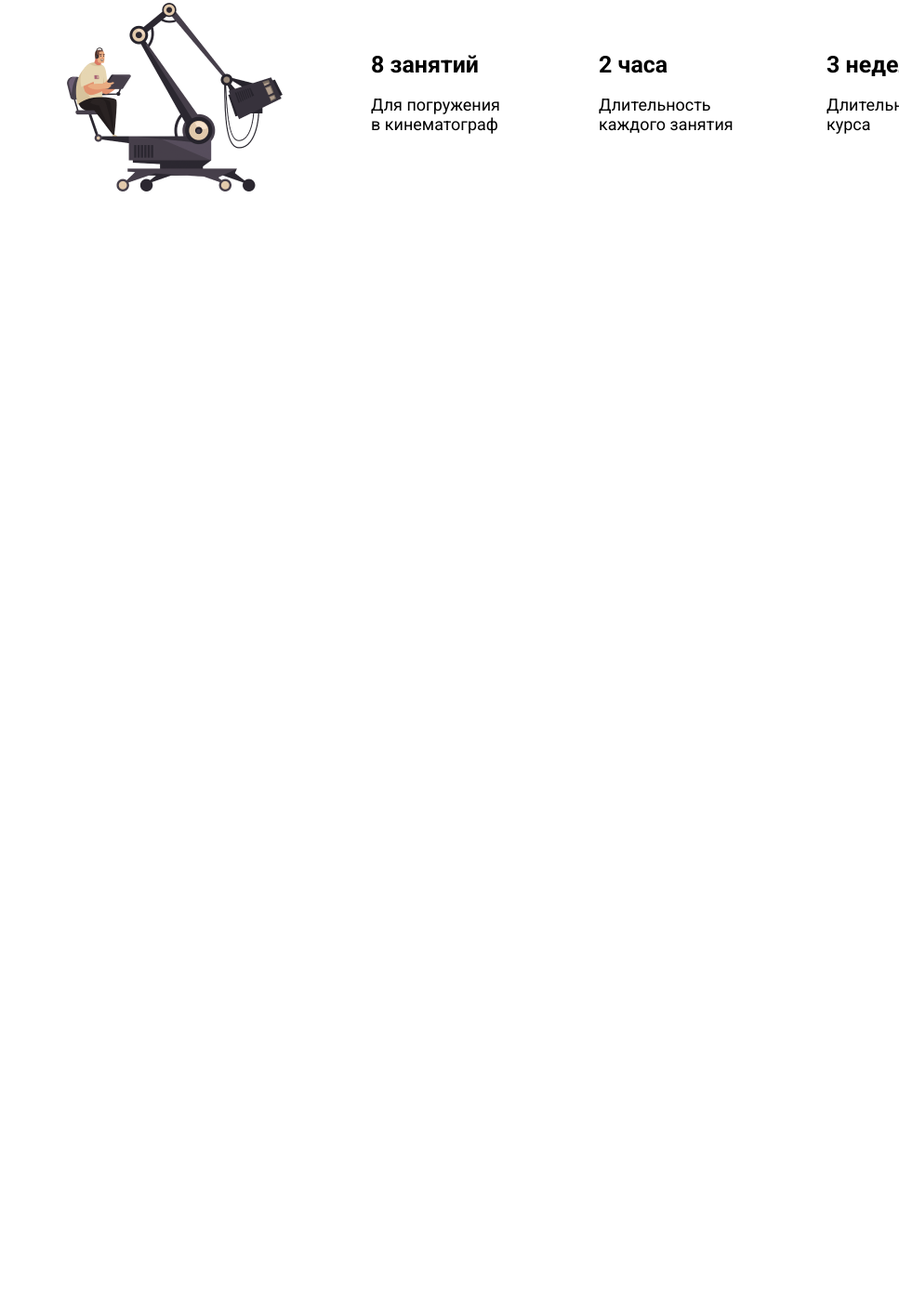
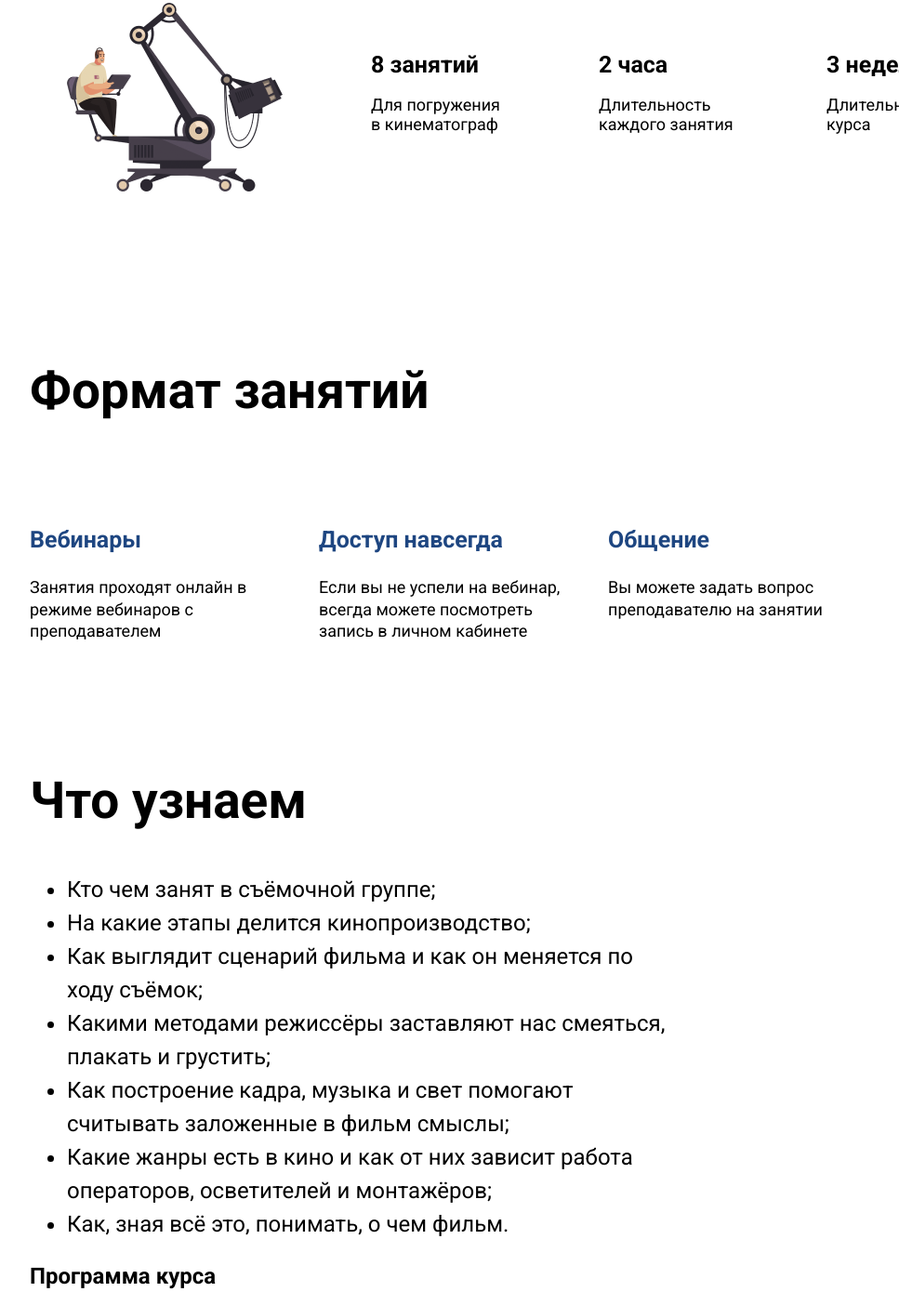
Before and after one commit to rufatbayramov90/first-project, a plain HTML site: page index.html in a window 1280 px wide. Shown: the part 1628-3032 px from the top of the page at 93% size, without its empty margins (97-1064 px from the left). Before the commit the page ends 1854 px from the top, so only its background shows below. Drawn offline with Linux system fonts and the light colour scheme.

Commit message:
new section added

```diff
--- a/assets/style.css
+++ b/assets/style.css
@@ -104,6 +104,7 @@ body{
     display: flex;
     list-style: none;
     align-items: center;
+    margin-bottom:  178px;
 }
 .about span{
     font-weight: 700;
@@ -121,3 +122,39 @@ body{
     width: 232px;
     height: 203px;
 }
+.format h1{
+    font-weight: 700;
+    font-size: 55px;
+    margin-bottom: 89px;
+}
+.format-text h3{
+    font-weight: 700;
+    font-size: 25px;
+    color: #1E4681;
+}
+.format-text{
+    display: flex;
+    justify-content: space-between;
+    margin-right: 250px;
+    margin-bottom: 179px;
+}
+.format-text div{
+    width: 271px;
+height: 109px;
+font-size: 18px;
+}
+.format-text p{
+    line-height: 130%;
+}
+.whatweknow h2{
+    font-size: 55px;
+}
+.whatweknow ul{
+    width: 662px;
+    font-size: 24px;
+    line-height: 150%;
+}
+.card-item{
+    width: 399px;
+    height: 328px;
+}
--- a/index.html
+++ b/index.html
@@ -62,10 +62,43 @@
                 каждого занятия</p></li>
             <li><span>3 недели</span><p>Длительность
                 курса</p></li>
+        </ul>
+        <div class="format">
+            <h1>Формат занятий</h1>
+            <div class="format-text">
+                <div><h3>Вебинары</h3>
+                    <p>Занятия проходят онлайн
+                        в режиме вебинаров
+                        с преподавателем</p></div>
+                <div><h3>Доступ навсегда</h3><p>Если вы не успели
+                    на вебинар, всегда можете посмотреть запись в
+                    личном кабинете</p></div>
+                <div><h3>Общение</h3><p>Вы можете задать вопрос
+                    преподавателю на занятии</p></div>
+            </div>
+        </div>
+        <div class="whatweknow">
+            <h2>Что узнаем</h2>
+            <ul>
+                <li>Кто чем занят в съёмочной группе;</li>
+                <li>На какие этапы делится кинопроизводство;</li>
+                <li>Как выглядит сценарий фильма и как он меняется по ходу съёмок;</li>
+                <li>Какими методами режиссёры заставляют нас смеяться, плакать и грустить;</li>
+                <li>Как построение кадра, музыка и свет помогают считывать заложенные в фильм смыслы; </li>
+                <li>Какие жанры есть в кино и как от них зависит работа операторов, осветителей и монтажёров;</li>
+                <li>Как, зная всё это, понимать, о чем фильм.</li>
+            </ul>
+        </div>
+        <div class="program">
+            <h2>
+                Программа курса
+            </h2>
+            <div class="cards">
+                <div class="card-item">
 
-
-        </ul>
-
+                </div>
+            </div>
+        </div>
     </div>
 
 </body>
```
